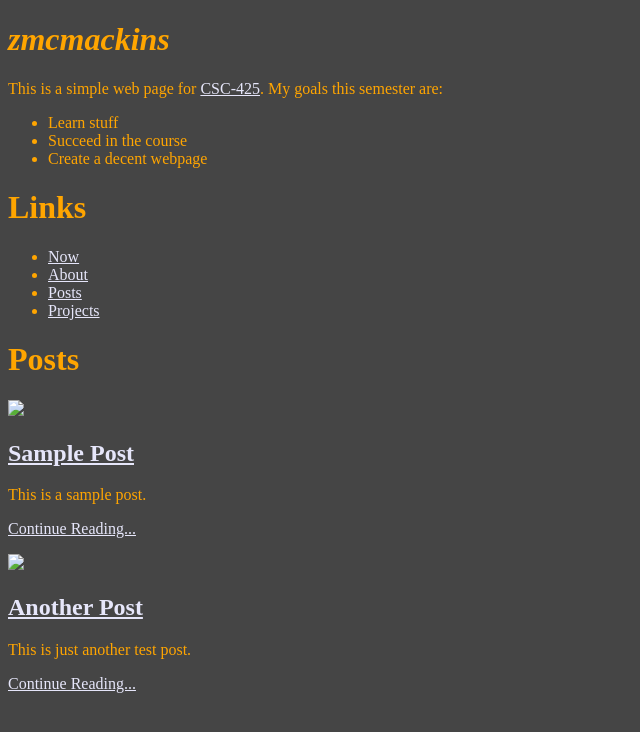
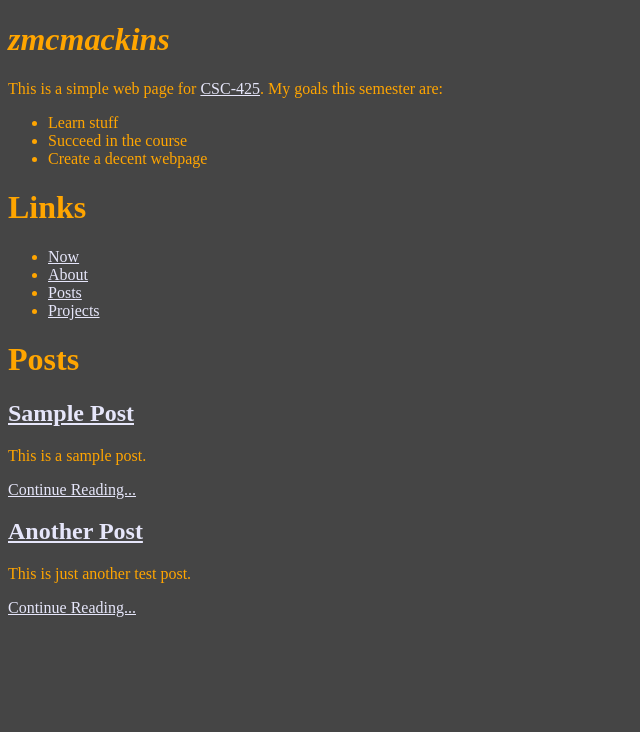
Before and after one commit to zmcmackins/zmcmackins.github.io, a Jekyll site: the page built from posts.html, in a window 1280 px wide. Shown: the top 732 px of the page, without its empty margins (0-640 px from the left). Built offline with Jekyll 4.4.1, drawn with Linux system fonts in a browser that asks for light colours.

Commit message:
Update posts.html

```diff
--- a/posts.html
+++ b/posts.html
@@ -5,7 +5,6 @@ layout: main
 <h1><b>Posts</b></h1>
 {%for post in site.posts%}
 <article>
-  <img src="z/images/feedingtime.jpg">
 <h2><a href="{{site.baseurl}}{{post.url}}">{{post.title}}</a></h2>
 <p>{{post.excerpt}}</p>
 <p><a href="{{site.baseurl}}{{post.url}}">Continue Reading...</a></p>
```
